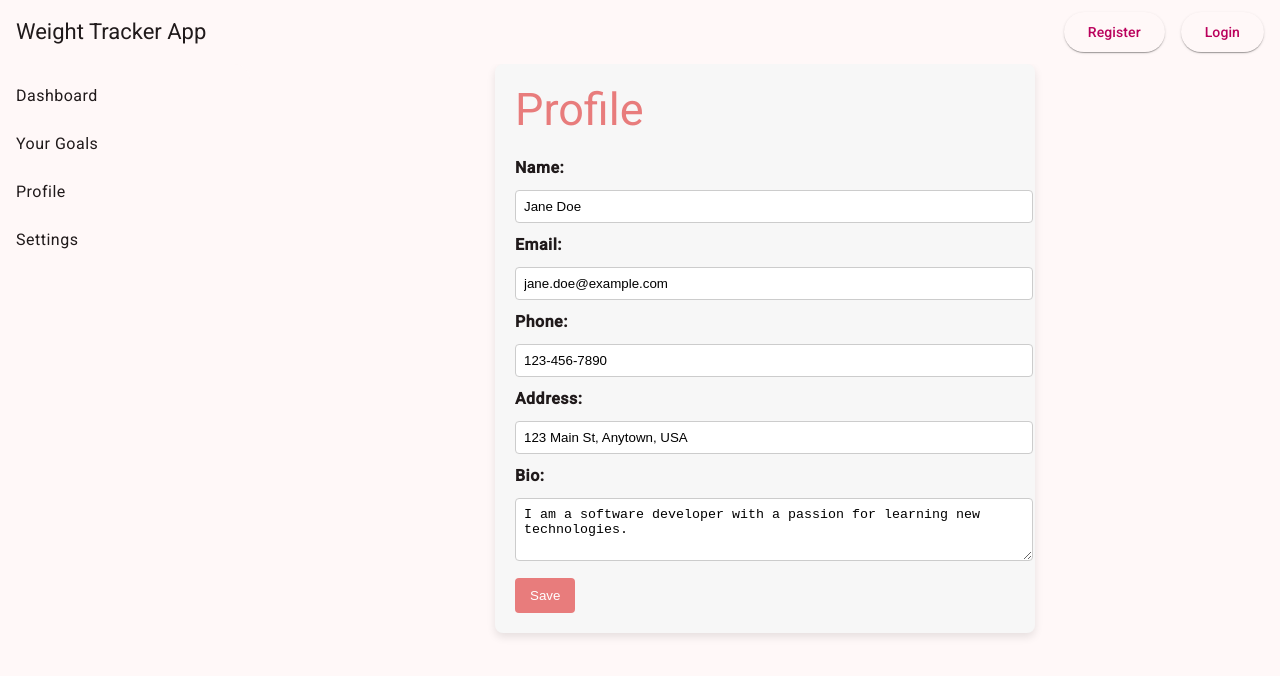
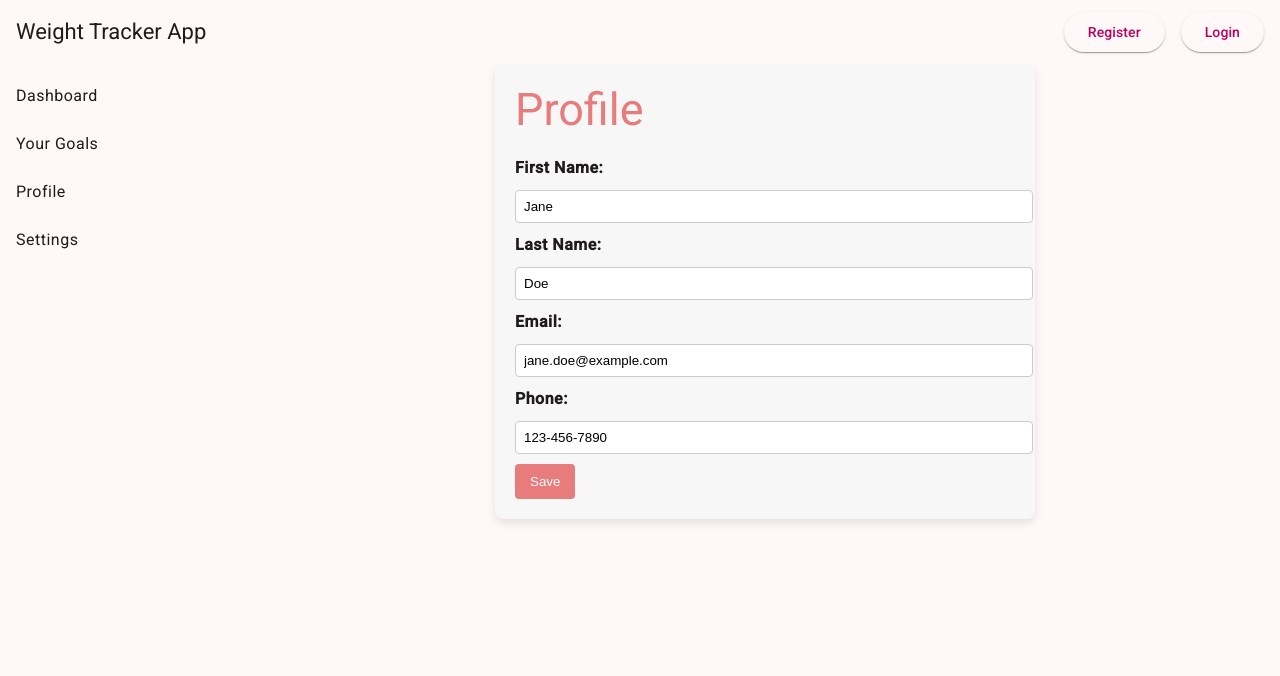
Before and after one commit to Anamtaansari/WT, an Angular app: page /profile in a window 1280 px wide. Shown: the top 676 px of the page. Built offline with nearby package versions, Linux system fonts and the light colour scheme.

Commit message:
I made the Register and Profile component match.

```diff
--- a/src/app/profile/profile.component.html
+++ b/src/app/profile/profile.component.html
@@ -3,8 +3,13 @@
 
   <!-- Display profile info -->
   <div>
-    <p><strong>Name:</strong></p>
-    <input type="text" [(ngModel)]="user.name" name="name" />
+    <p><strong>First Name:</strong></p>
+    <input type="text" [(ngModel)]="user.fname" name="fname" />
+  </div>
+
+  <div>
+    <p><strong>Last Name:</strong></p>
+    <input type="text" [(ngModel)]="user.lname" name="lname" />
   </div>
 
   <div>
@@ -17,7 +22,7 @@
     <input type="text" [(ngModel)]="user.phone" name="phone" />
   </div>
 
-  <div>
+  <!-- <div>
     <p><strong>Address:</strong></p>
     <input type="text" [(ngModel)]="user.address" name="address" />
   </div>
@@ -25,7 +30,7 @@
   <div>
     <p><strong>Bio:</strong></p>
     <textarea [(ngModel)]="user.bio" name="bio" rows="3"></textarea>
-  </div>
+  </div> -->
 
   <button (click)="saveProfile()">Save</button>
 </div>
--- a/src/app/profile/profile.component.ts
+++ b/src/app/profile/profile.component.ts
@@ -12,17 +12,18 @@ export class ProfileComponent {
 
   // Default user data with more fields
   user = {
-    name: 'Jane Doe',
+    fname: 'Jane',
+    lname: 'Doe',
     email: 'jane.doe@example.com',
     phone: '123-456-7890',
-    address: '123 Main St, Anytown, USA',
-    bio: 'I am a software developer with a passion for learning new technologies.'
+    // address: '123 Main St, Anytown, USA',
+    // bio: 'I am a software developer with a passion for learning new technologies.'
   };
 
   // Function to save profile
   saveProfile() {
     alert(
-      `Profile saved!\nName: ${this.user.name}\nEmail: ${this.user.email}\nPhone: ${this.user.phone}\nAddress: ${this.user.address}\nBio: ${this.user.bio}`
+      `Profile saved!\nFirst Name: ${this.user.fname}\nLast Name: ${this.user.lname}\nEmail: ${this.user.email}\nPhone: ${this.user.phone}`
     );
   }
 }
--- a/src/app/register/register.component.html
+++ b/src/app/register/register.component.html
@@ -12,11 +12,15 @@
     <input matInput>
   </mat-form-field>
   <mat-form-field class="full-width">
-    <mat-label>Gender</mat-label>
+    <!-- <mat-label>Gender</mat-label>
     <mat-select>
       <mat-option value="one">Male</mat-option>
       <mat-option value="two">Female</mat-option>
-    </mat-select>
+    </mat-select> -->
+    <mat-label>Telephone</mat-label>
+    <span matTextPrefix>+1 &nbsp;</span>
+    <input type="tel" matInput placeholder="555-555-1234">
+    <mat-icon matSuffix>mode_edit</mat-icon>
   </mat-form-field>
   <mat-form-field class="full-width">
   <mat-label>email</mat-label>
```
